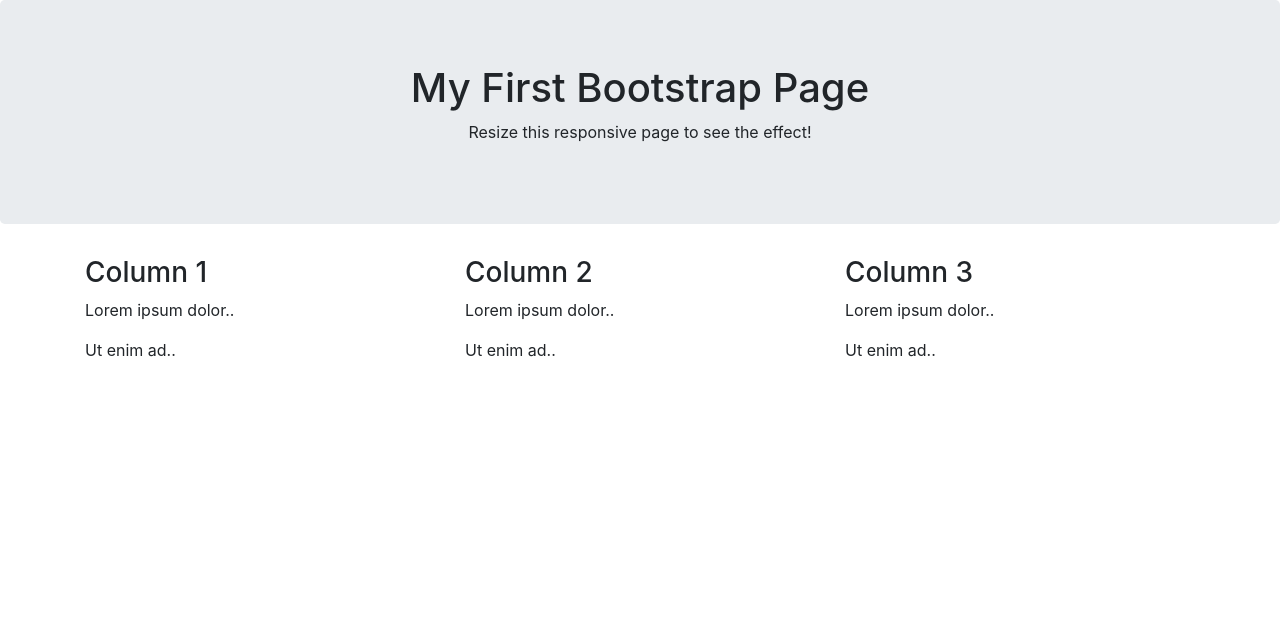
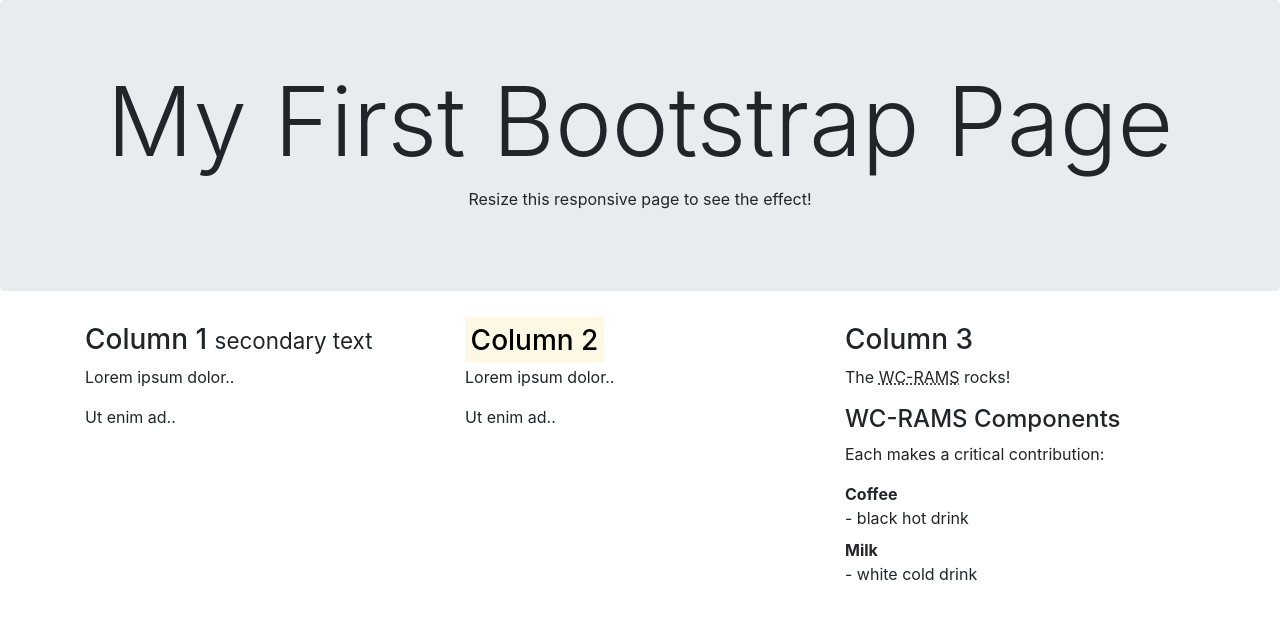
Before and after one commit to hogrefek/webpage1, a plain HTML site: page index.html in a window 1280 px wide. Drawn offline with nearby package versions, Linux system fonts and the light colour scheme.

Commit message:
Typography Examples

```diff
--- a/index.html
+++ b/index.html
@@ -12,26 +12,33 @@
 <body>
 
   <div class="jumbotron text-center">
-    <h1>My First Bootstrap Page</h1>
+    <h1 class="display-1">My First Bootstrap Page</h1>
     <p>Resize this responsive page to see the effect!</p>
   </div>
 
   <div class="container">
     <div class="row">
       <div class="col-sm-4">
-        <h3>Column 1</h3>
+        <h3>Column 1 <small>secondary text</small></h3>
         <p>Lorem ipsum dolor..</p>
         <p>Ut enim ad..</p>
       </div>
       <div class="col-sm-4">
-        <h3>Column 2</h3>
+        <h3><mark>Column 2</mark></h3>
         <p>Lorem ipsum dolor..</p>
         <p>Ut enim ad..</p>
       </div>
       <div class="col-sm-4">
         <h3>Column 3</h3>
-        <p>Lorem ipsum dolor..</p>
-        <p>Ut enim ad..</p>
+        <p>The <abbr title="Wallowa County Rangeland Assessment and Monitoring System">WC-RAMS</abbr> rocks!</p>
+        <h4>WC-RAMS Components</h4>
+        <p>Each makes a critical contribution:</p>
+        <dl>
+          <dt>Coffee</dt>
+          <dd>- black hot drink</dd>
+          <dt>Milk</dt>
+          <dd>- white cold drink</dd>
+        </dl>
       </div>
     </div>
   </div>
```
